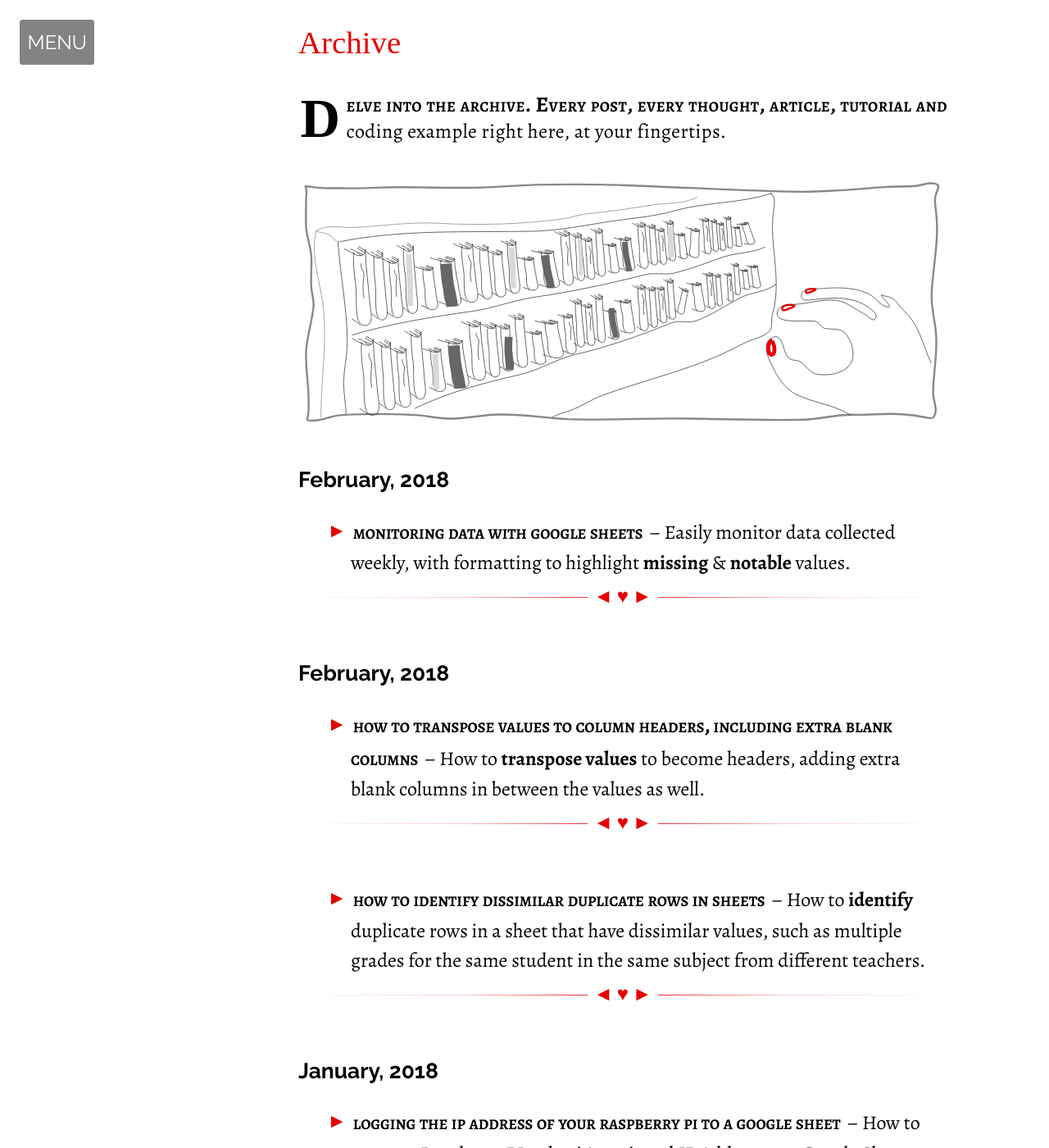
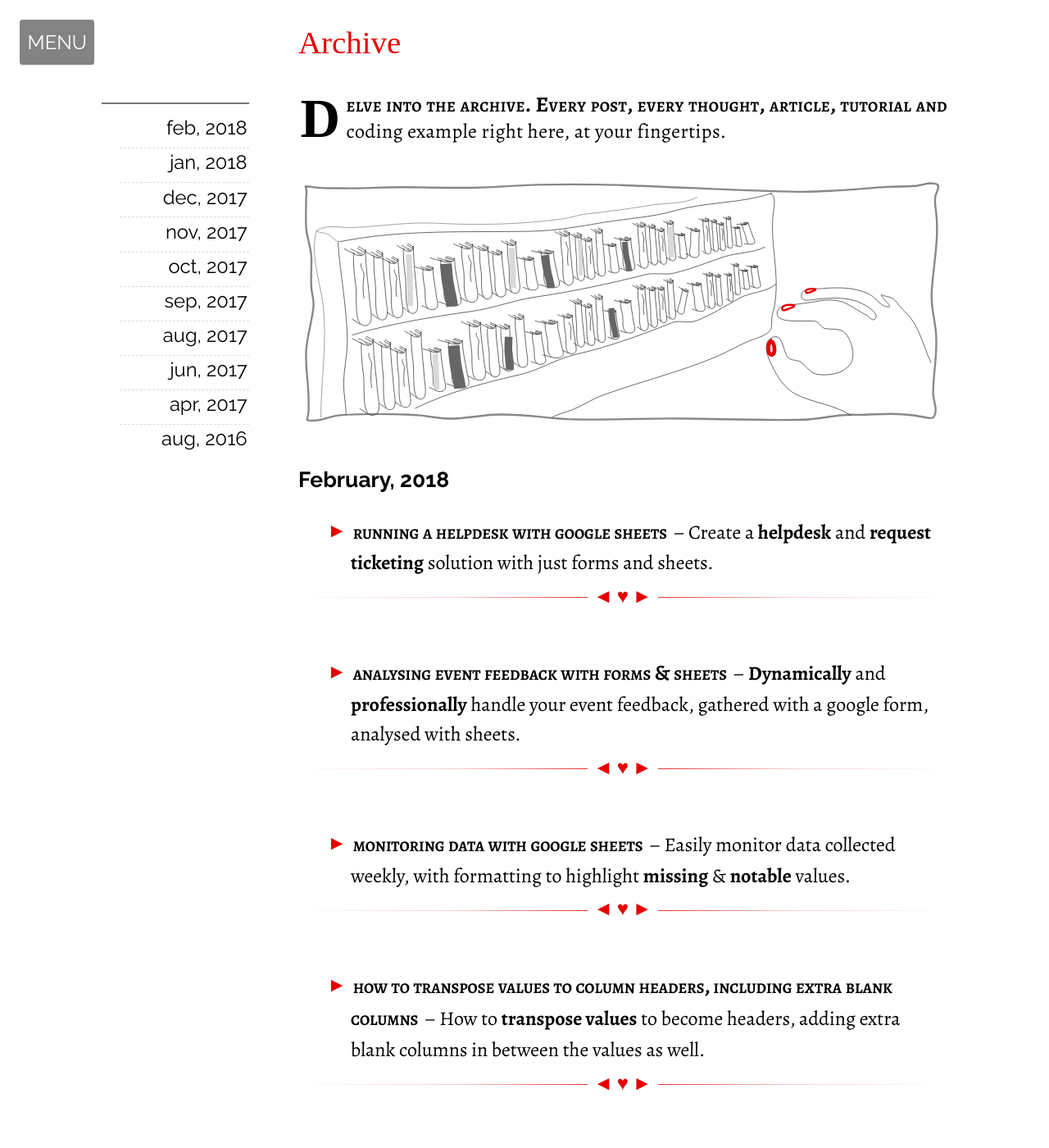
Before and after one commit to LifeStack-IO/lifestack-io.github.io, a Jekyll site: the page built from _indexes/archive.md, in a window 1280 px wide and 1400 px high. Shown: the whole window at 82% size. Built offline with Jekyll 4.4.1, drawn with Linux system fonts in a browser that asks for light colours; some web fonts are replaced; some of the changed text lies outside the part shown.

Commit message:
Updated Archive & new Post

```diff
--- a/_indexes/archive.md
+++ b/_indexes/archive.md
@@ -6,22 +6,26 @@ lead: Delve into the archive. Every post, every thought, article, tutorial and c
 image: img/archive.svg
 image_fallback: img/archive.png
 ---
+{% assign _all = "" | split: "" %}{% for _snippet in site.snippets %}{% assign _all = _all | push: _snippet %}{% endfor %}{% for _post in site.posts %}{% assign _all = _all | push: _post %}{% endfor %}{% for _link in site.links %}{% assign _all = _all | push: _link %}{% endfor %}{% assign _all = _all | sort: 'date' | reverse %}{% for post in _all %}{% if forloop.first %}- [{{ post.date | date: "%b, %Y" }}](#{{ post.date | date: "%B-%Y" | downcase }}){% else %}{% capture year %}{{ post.date | date: '%Y %b' }}{% endcapture %}{% capture pyear %}{{ prev.date | date: '%Y %b' }}{% endcapture %}{% if year != pyear %}
+- [{{ post.date | date: "%b, %Y" }}](#{{ post.date | date: "%B-%Y" | downcase }}){% endif %}{% endif %}{% assign prev = post %}{% endfor %}
+{:id="markdown-toc"}
+
 {% include lead.md %}
 
-{% assign _all = "" | split: "" %}{% for _snippet in site.snippets %}{% assign _all = _all | push: _snippet %}{% endfor %}{% for _post in site.posts %}{% assign _all = _all | push: _post %}{% endfor %}{% for _link in site.links %}{% assign _all = _all | push: _link %}{% endfor %}{% assign _all = _all | sort: 'date' | reverse %}{% for post in _all %}
-{% unless post.next %}
+{% for post in _all %}
+{% if forloop.first %}
 #### {{ post.date | date: "%B, %Y" }}
 {% else %}
 {% capture year %}{{ post.date | date: '%Y %b' }}{% endcapture %}
-{% capture nyear %}{{ post.next.date | date: '%Y %b' }}{% endcapture %}
-{% if year != nyear %}
+{% capture pyear %}{{ prev.date | date: '%Y %b' }}{% endcapture %}
+{% if year != pyear %}
 #### {{ post.date | date: "%B, %Y" }}
 {% endif %}
-{% endunless %}
-{% assign d = post.date | date: "%-d" %}
+{% endif %}
 * [ {{ post.title }} ]({{ root_url }}{{ post.url }})
 {% if post.lead %} -- {{ post.lead }}{% endif %}
 {% unless forloop.last %}
 * * *
 {% endunless %}
+{% assign prev = post %}
 {% endfor %}
--- /dev/null
+++ b/_posts/2018-02-17-Event-Feedback-with-Forms.md
@@ -0,0 +1,40 @@
+---
+title: Analysing Event Feedback with Forms & Sheets
+short_title: Event Feedback with Forms
+layout: post
+author:
+  name: jd
+category: tutorial
+tags:
+- sheet
+- google
+- example
+published: true
+lead: __Dynamically__ and __professionally__ handle your event feedback, gathered with a google form, analysed with sheets.
+asset_prefix: ca1VD
+example: https://docs.google.com/spreadsheets/d/1aUj-4ahcHzaTAiZLq9Mhlt4JbeOvSv8ZnrfclHpZjV8/copy
+---
+{% include lead.md %}
+
+Forms are an __excellent__ way to gather feedback from regular events or training sessions. If you can structure your response form to be __generic__, you can re-use the same form each week and __analyse the data quickly__ using the sheet below. This __avoids the tiresome job__ of generating, managing, tracking and evaluation form after form after form!
+
+[![Example Analysis Sheet]({{ site.baseurl }}/assets/{{ page.asset_prefix }}_screen.png){:class="img-fluid"}]({{ page.example }}){:target="_blank" rel="noopener"}
+
+### Form
+
+A generic form is an excellent way to collect feedback. Structure it to ask questions that are __relevant to all sessions__, so that they produce __comparable data__. Questions about the quality of materials, delivery and content as a good way to go. If you need to gather more qualitative feedback, include specific questions inviting comments at the end of the form.
+
+Make sure you also include a question relating to the session/event about which you are gathering data. We'll use this field, when sending out the form to your [users][1] (perhaps using our simple [bulk email tool]({{ site.baseurl }}{% link _posts/2017-12-14-Bulk-Emailing-from-Google-Sheets.md %})?) with a [pre-filled question][2].
+
+### Configuration
+
+The sheet above is provided with example data so that you can explore it straightaway. With some simple configuration (explained in the __CONFIG__ tab, you can link it up to your form responses). Remember to click the '__Allow Access__' buttons in the __TEST__ column of the __CONFIG__ tab once you entered in the URL of the sheet you want to link to (cell __B3__). This creates the [import range]({{ site.baseurl }}{% link _snippets/google_sheet_importrange.md %}) link that allows data to be analysed dynamically.
+
+To ensure your users evaluate the correct sessions, you should send out pre-filled URLs. Follow [instructions][2] from the web to extract the __ID__ of the field you want to pre-fill (it will be different for each form) and enter it into the configuration section too, together with the URL of your form too.
+
+### Analysis
+
+Even if your form questions are different to the example data, you __don't need to write any formulas__ to start analysing your data. Once your configuration has been entered, all the analysis will happen automatically. All you need to do is __select the session__ you wish to analyse on the __ANALYSIS__ tab, and the formulas will work their magic. If you need to provide this analysis to third-parties, you can copy and paste the output tables into a separate spreadsheet, or even an email.
+
+  [1]: https://support.google.com/docs/answer/2839588 "Send your form to people"
+  [2]: https://trevorfox.com/2015/06/dynamically-pre-fill-google-forms-with-mailchimp-merge-tags/ "Dynamically Pre-fill Google Forms with URL Parameters"
--- /dev/null
+++ b/_posts/2018-02-19-Helpdesk-in-Sheets.md
@@ -0,0 +1,19 @@
+---
+title: Running a Helpdesk with Google Sheets
+short_title: Helpdesk System in Sheets
+layout: post
+author:
+  name: jd
+category: tutorial
+tags:
+- sheet
+- google
+- example
+published: true
+lead: Create a __helpdesk__ and __request ticketing__ solution with just forms and sheets.
+asset_prefix: sw23W
+example: https://docs.google.com/spreadsheets/d/1nrxRyDhR5aIMdIcfZ9ea5r4p9aJ0KHCj7MQnh5INpZc/copy
+---
+{% include lead.md %}
+
+[![Example Helpdesk Sheet]({{ site.baseurl }}/assets/{{ page.asset_prefix }}_screen.png){:class="img-fluid"}]({{ page.example }}){:target="_blank" rel="noopener"}
```
Also changed, not shown: _posts/2016-08-01-Information-Literacy.md (deleted, +0 -16 lines), _posts/2016-08-12-Sheets-as-a-Database.md (deleted, +0 -16 lines), _posts/2016-08-19-Developing-atop-Google-Apps.md (deleted, +0 -43 lines), _posts/2016-08-25-Surviving-Thriving-Chrome.md (deleted, +0 -16 lines), _posts/2017-09-25-Deleting-GSuite-Accounts.md (+2 -1 lines), _posts/2018-02-16-Monitoring-Data-with-Google-Sheets.md (+0 -2 lines), assets/ca1VD_screen.png (added).
